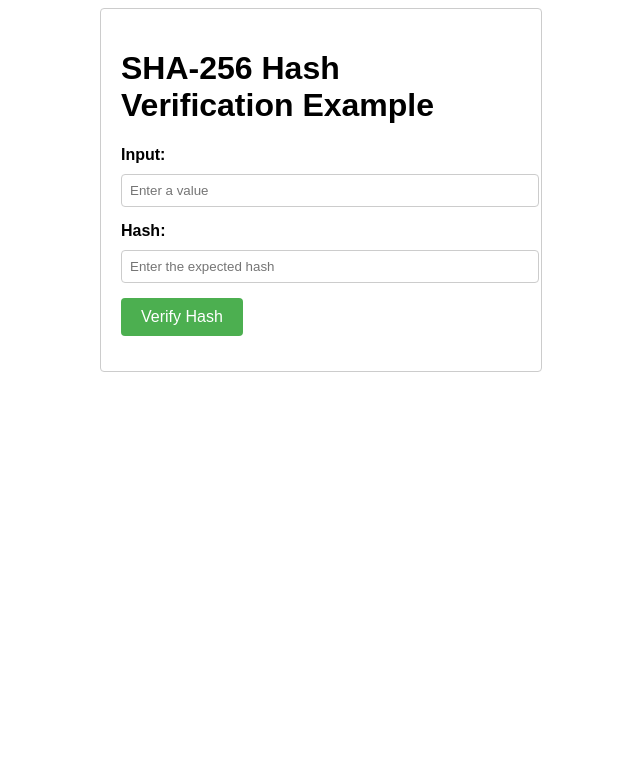
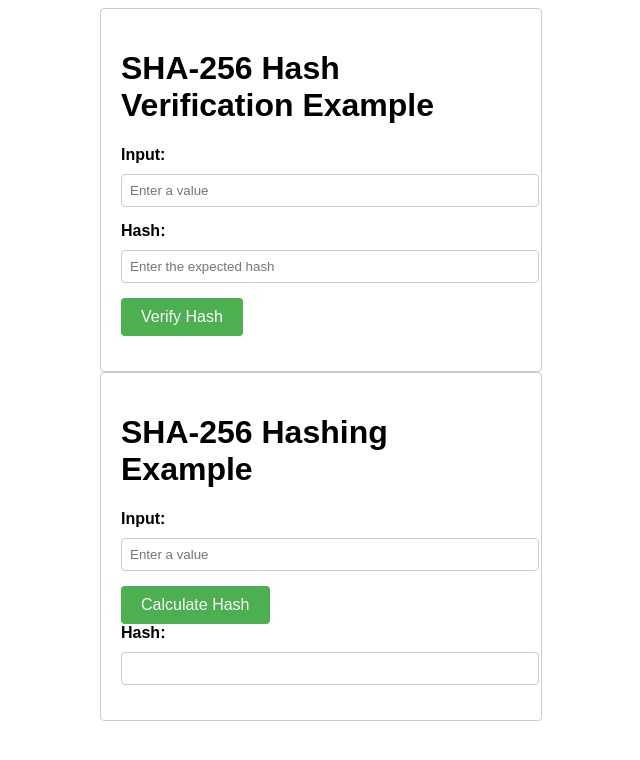
Before and after one commit to algirdasvaskys/plan, a plain HTML site: page index.html in a window 1280 px wide. Shown: the whole page, without its empty margins (319-959 px from the left). Drawn offline with Linux system fonts and the light colour scheme.

Commit message:
index.html

```diff
--- a/index.html
+++ b/index.html
@@ -85,4 +85,68 @@
         }
     </script>
 </body>
+
+    <head>
+    <title>SHA-256 Hashing Example</title>
+    <script src="https://cdnjs.cloudflare.com/ajax/libs/js-sha256/0.9.0/sha256.min.js"></script>
+    <style>
+        body {
+            font-family: Arial, sans-serif;
+        }
+
+        .container {
+            max-width: 400px;
+            margin: 0 auto;
+            padding: 20px;
+            border: 1px solid #ccc;
+            border-radius: 4px;
+        }
+
+        label {
+            display: block;
+            font-weight: bold;
+            margin-bottom: 10px;
+        }
+
+        input[type="text"] {
+            width: 100%;
+            padding: 8px;
+            margin-bottom: 15px;
+            border: 1px solid #ccc;
+            border-radius: 4px;
+        }
+
+        button {
+            background-color: #4CAF50;
+            color: white;
+            padding: 10px 20px;
+            border: none;
+            border-radius: 4px;
+            cursor: pointer;
+            font-size: 16px;
+        }
+    </style>
+</head>
+<body>
+    <div class="container">
+        <h1>SHA-256 Hashing Example</h1>
+
+        <label for="input">Input:</label>
+        <input type="text" id="input" placeholder="Enter a value">
+
+        <button onclick="calculateHash()">Calculate Hash</button>
+
+        <label for="output">Hash:</label>
+        <input type="text" id="output" readonly>
+    </div>
+
+    <script>
+        function calculateHash() {
+            var input = document.getElementById('input').value;
+            var hash = sha256(input);
+            document.getElementById('output').value = hash;
+        }
+    </script>
+</body>
+
 </html>
```
